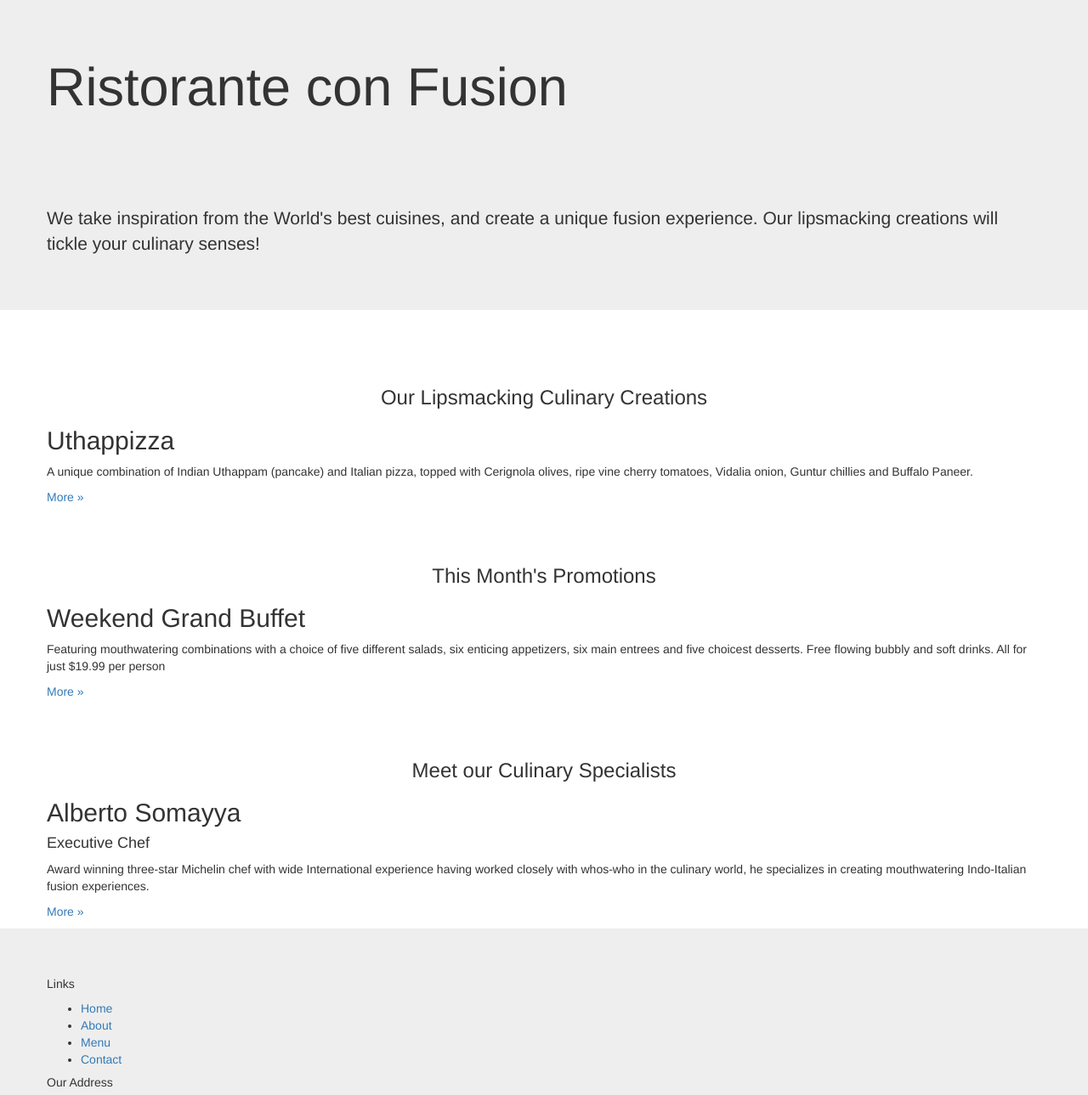
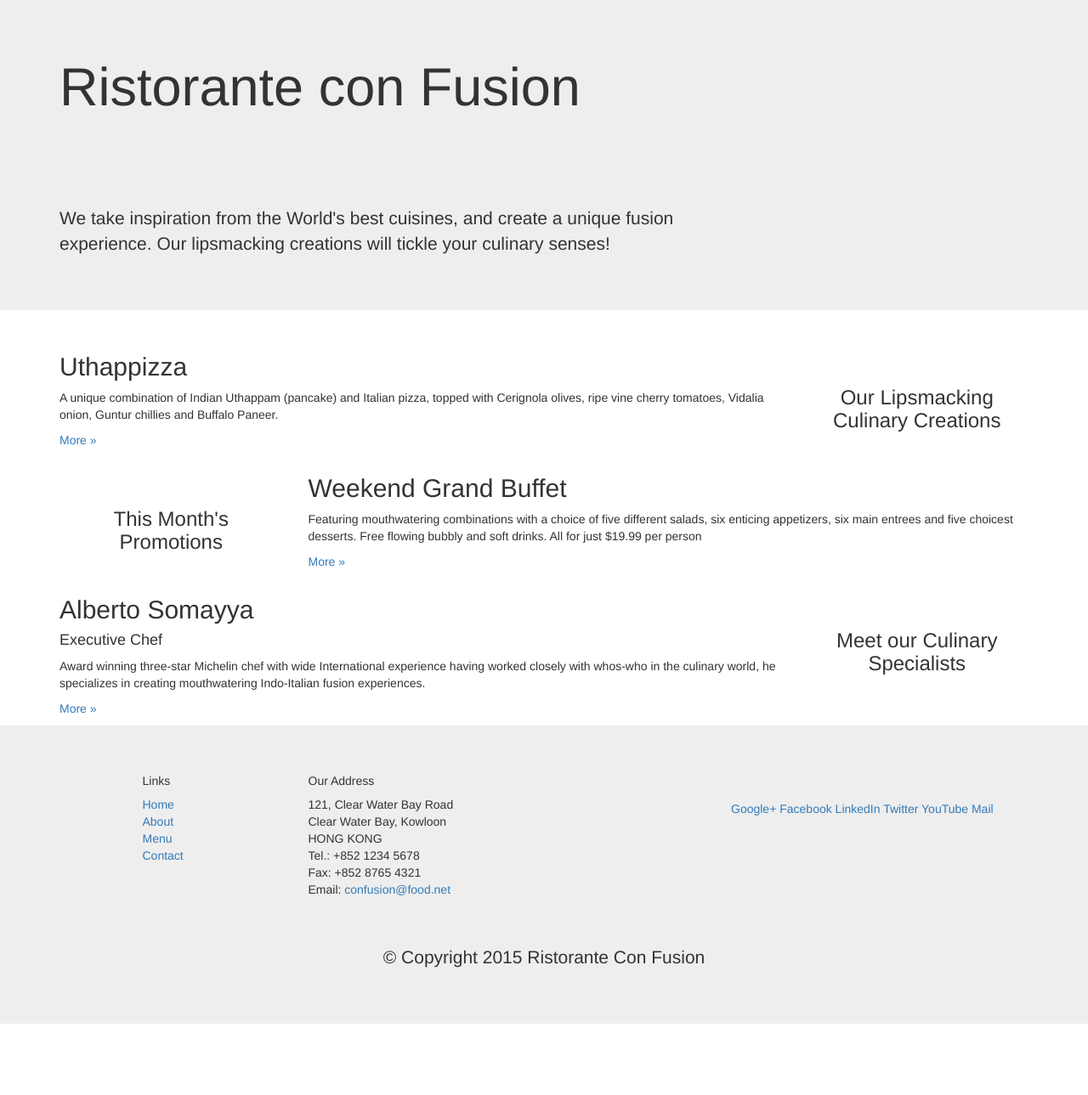
Before and after one commit to Ronaq13/BootStrap_work, a plain HTML site: page index.html in a window 1280 px wide. Shown: the top 1289 px of the page at 85% size. After the commit the page ends 1235 px from the top, so only its background shows below. Drawn offline with nearby package versions, Linux system fonts and the light colour scheme.

Commit message:
some changes + 1 css file

```diff
--- a/index.html
+++ b/index.html
@@ -2,7 +2,7 @@
 <html lang="en">
 
 <head>
-       <meta charset="utf-8">
+    <meta charset="utf-8">
     <meta http-equiv="X-UA-Compatible" content="IE=edge">
     <meta name="viewport" content="width=device-width, initial-scale=1">
     <!-- The above 3 meta tags *must* come first in the head; any other head
@@ -32,24 +32,24 @@
 
         <div class="container">
             <div class="row">
-                <div>
+                <div class="col-xs-12 col-sm-8">
                     <h1>Ristorante con Fusion</h1>
                     <p style="padding:40px;"></p>
                     <p>We take inspiration from the World's best cuisines, and create a unique fusion experience. Our lipsmacking creations will tickle your culinary senses!</p>
                 </div>
-                <div>
+                <div class="col-xs-12 col-sm-4">
                 </div>
             </div>
         </div>
-    </header>
+</header>
 
     <div class="container">
         <div class="row">
-            <div>
+            <div class="col-xs-12 col-sm-3 col-sm-push-9">
                 <p style="padding:20px;"></p>
                 <h3 align=center>Our Lipsmacking Culinary Creations</h3>
             </div>
-            <div>
+            <div class="col-xs-12 col-sm-9 col-sm-pull-3">
                 <h2>Uthappizza</h2>
                 <p>A unique combination of Indian Uthappam (pancake) and Italian pizza, topped with Cerignola olives, ripe vine cherry tomatoes, Vidalia onion, Guntur chillies and Buffalo Paneer.</p>
                 <p><a  href="#">More &raquo;</a></p>
@@ -58,11 +58,11 @@
 
 
         <div class="row">
-            <div>
+            <div class="col-xs-12 col-sm-3">
                 <p style="padding:20px;"></p>
                 <h3 align=center>This Month's Promotions</h3>
             </div>
-            <div>
+            <div class="col-xs-12 col-sm-9">
                 <h2>Weekend Grand Buffet</h2>
                 <p>Featuring mouthwatering combinations with a choice of five different salads, six enticing appetizers, six main entrees and five choicest desserts. Free flowing bubbly and soft drinks. All for just $19.99 per person </p>
                 <p><a href="#">More &raquo;</a></p>
@@ -70,11 +70,11 @@
         </div>
 
         <div class="row">
-            <div>
+            <div class="col-xs-12 col-sm-3 col-sm-push-9">
                 <p style="padding:20px;"></p>
                 <h3 align=center>Meet our Culinary Specialists</h3>
             </div>
-            <div>
+            <div class="col-xs-12 col-sm-9 col-sm-pull-3">
                 <h2>Alberto Somayya</h2>
                 <h4>Executive Chef</h4>
                 <p>Award winning three-star Michelin chef with wide International experience having worked closely with whos-who in the culinary world, he specializes in creating mouthwatering Indo-Italian fusion experiences. </p>
@@ -86,16 +86,16 @@
     <footer class="jumbotron">
         <div class="container">
             <div class="row">
-                <div>
+                <div class="col-xs-5 col-xs-offset-1 col-sm-offset-1 col-sm-2">
                     <h5>Links</h5>
-                    <ul>
+                    <ul class="list-unstyled">
                         <li><a href="#">Home</a></li>
                         <li><a href="#">About</a></li>
                         <li><a href="#">Menu</a></li>
                         <li><a href="#">Contact</a></li>
                     </ul>
                 </div>
-                <div>
+                <div class="col-xs-6 col-sm-5">
                     <h5>Our Address</h5>
                     <address>
 		              121, Clear Water Bay Road<br>
@@ -106,7 +106,7 @@
 		              Email: <a href="mailto:confusion@food.net">confusion@food.net</a>
 		           </address>
                 </div>
-                <div>
+                <div class="col-xs-12 col-sm-4">
                     <div style="padding: 40px 10px;">
                         <a href="http://google.com/+">Google+</a>
                         <a href="http://www.facebook.com/profile.php?id=">Facebook</a>
@@ -116,7 +116,7 @@
                         <a href="mailto:">Mail</a>
                     </div>
                 </div>
-                <div>
+                <div class="col-xs-12">
                     <p style="padding:10px;"></p>
                     <p align=center>© Copyright 2015 Ristorante Con Fusion</p>
                 </div>
```
Also changed, not shown: css/myStyle.css (added).
